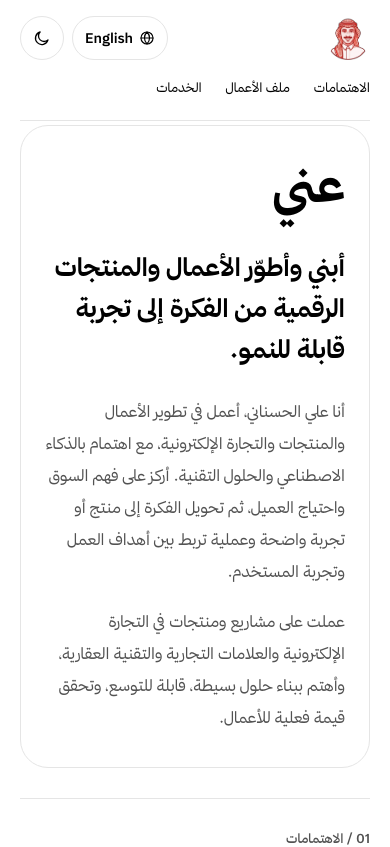
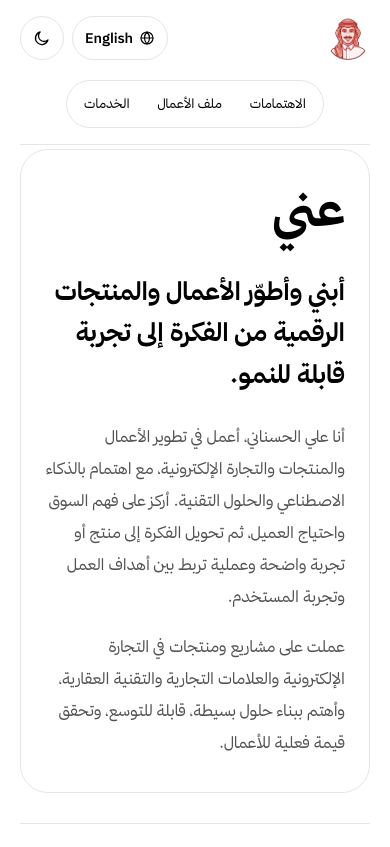
Before and after one commit to ibn-Lafi/ibnlafi, a Next.js app: page /ar in a window 390 px wide. Shown: the top 847 px of the page. Built offline with nearby package versions, Linux system fonts and the light colour scheme.

Commit message:
Center section navigation inside pill bar

```diff
--- a/src/app/globals.css
+++ b/src/app/globals.css
@@ -190,3 +190,6 @@ h1 { font-size: clamp(36px, 4.5vw, 60px); font-weight: 700; line-height: 1.35; m
 .interest-list{display:flex;align-items:center;gap:10px;flex-wrap:wrap}.interest-item{display:inline-flex;align-items:center;gap:10px;min-height:52px;padding:10px 16px;border:1px solid var(--border);border-radius:999px;background:var(--surface);font-size:15px;font-weight:600}.interest-icon{width:28px;height:28px;border-radius:50%;display:inline-flex;align-items:center;justify-content:center;background:var(--muted);color:var(--highlight);font-size:16px;flex:none}@media(max-width:580px){.interest-list{display:grid;grid-template-columns:1fr;gap:8px}.interest-item{width:100%;min-height:50px;border-radius:14px;padding:9px 12px;font-size:14px}.interest-icon{width:30px;height:30px}}
 
 .about-section{border-top:0;padding-top:12px}.about-card{border:1px solid var(--border);border-radius:32px;background:var(--surface);padding:clamp(32px,6vw,72px);min-height:480px}.about-mark{display:block;font-size:clamp(42px,7vw,76px);font-weight:800;line-height:1;margin-bottom:48px;color:var(--foreground)}.about-card h2{font-size:clamp(26px,3.4vw,42px);line-height:1.55;font-weight:700;max-width:800px}.about-copy{margin-top:34px;max-width:800px;display:grid;gap:22px}.about-copy p{font-size:18px;line-height:2;color:var(--muted-foreground)}@media(max-width:580px){.about-section{padding-top:4px}.about-card{border-radius:28px;padding:34px 24px;min-height:auto}.about-mark{font-size:48px;margin-bottom:38px}.about-card h2{font-size:25px;line-height:1.65}.about-copy{margin-top:26px;gap:18px}.about-copy p{font-size:16px;line-height:2}}
+
+/* Centered pill navigation */
+.section-nav{margin-inline:auto;justify-content:center;gap:4px;padding:5px;border:1px solid var(--border);border-radius:999px;background:var(--surface);width:max-content}.section-nav a{display:flex;align-items:center;justify-content:center;min-height:40px;padding:7px 16px;border-radius:999px;white-space:nowrap}.section-nav a:hover{background:var(--muted);text-decoration:none}@media(max-width:580px){.site-header .section-nav{order:3;width:max-content;max-width:100%;margin:8px auto 0;padding:4px;gap:2px;overflow:visible}.section-nav a{min-height:38px;padding:6px 13px;font-size:13px}}
```
